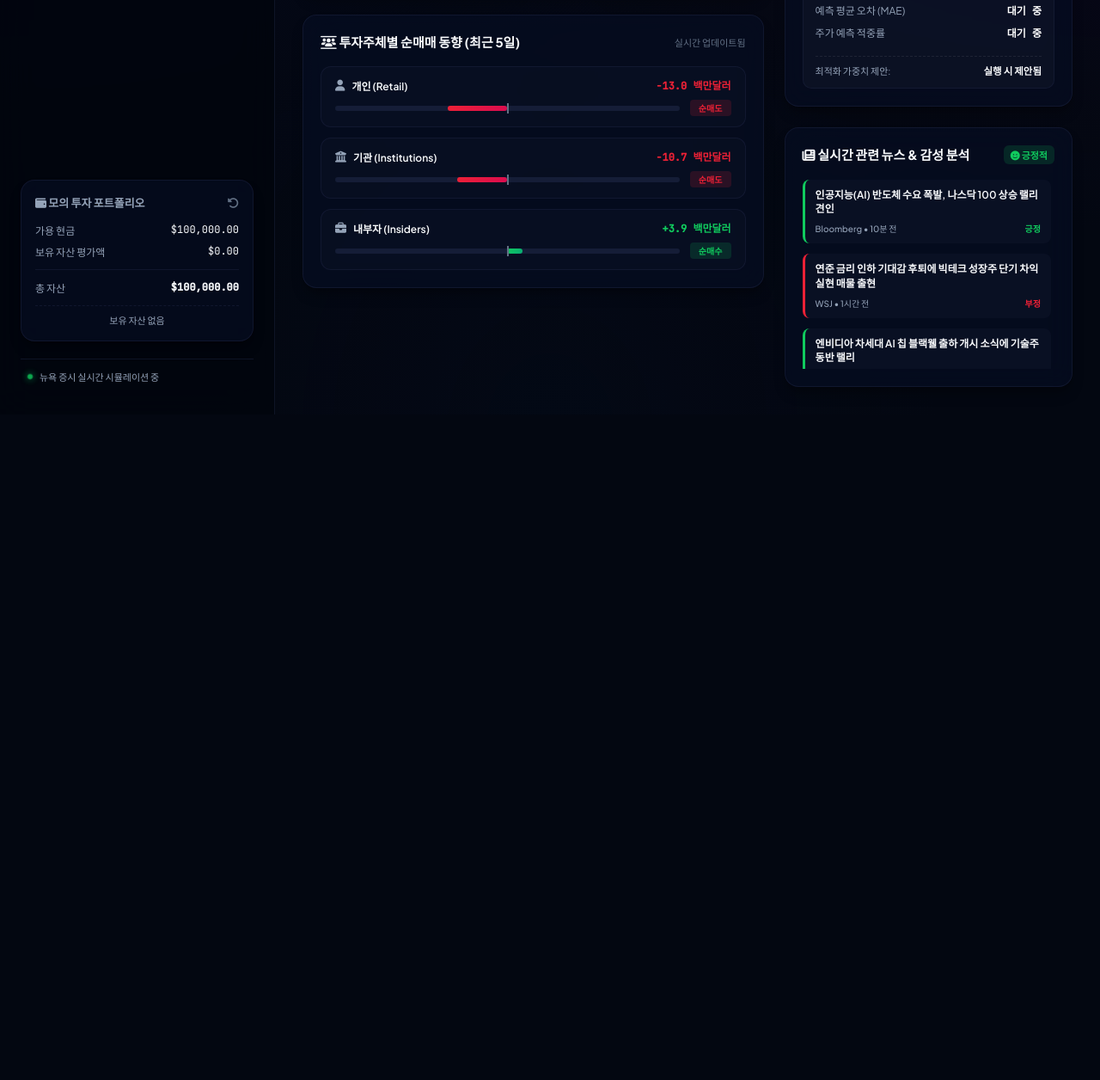
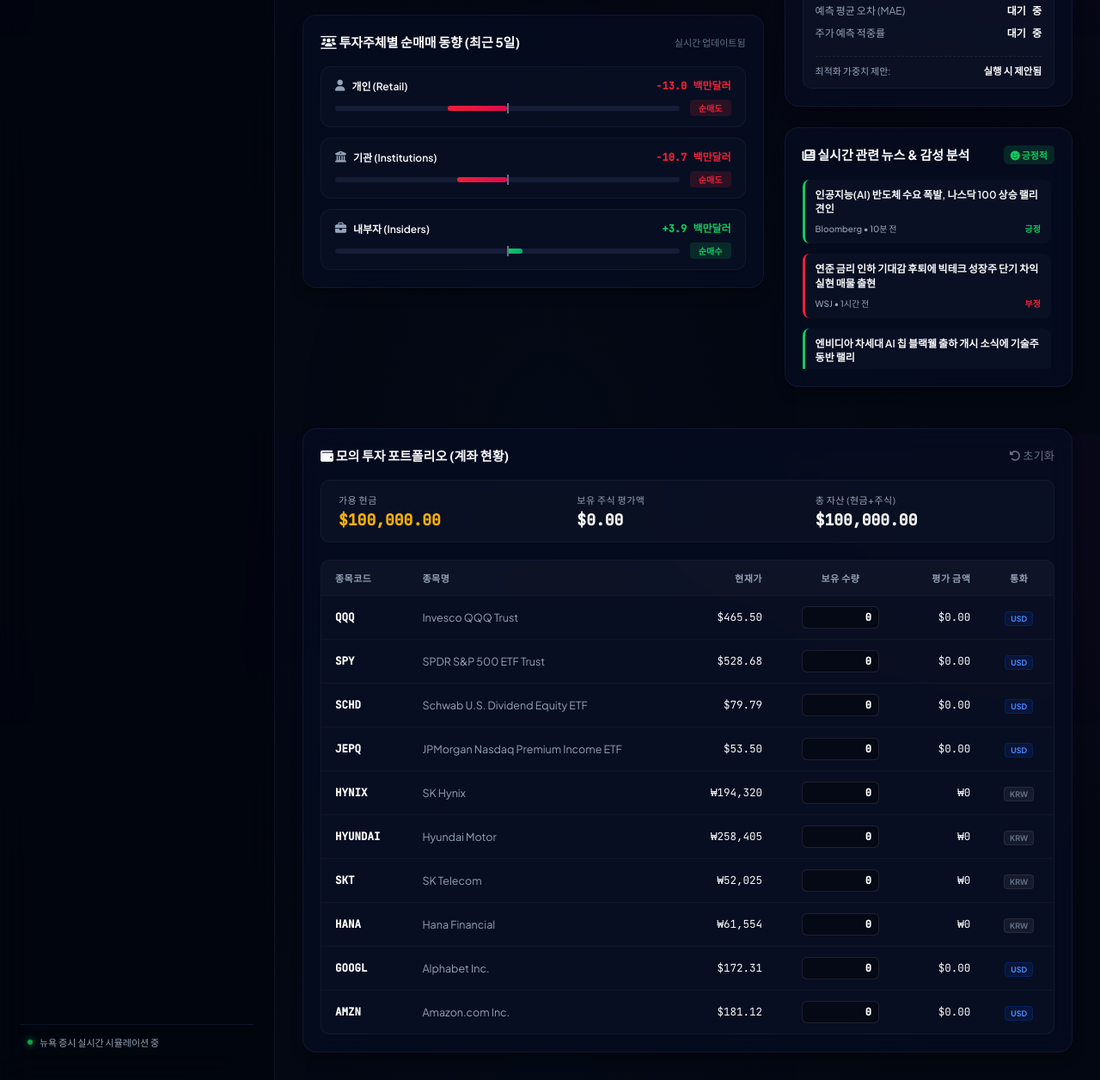
Before and after one commit to leader221/alpharadar, a website: page index.html in a window 1280 px wide. Shown: the part 1095-2351 px from the top of the page at 86% size. Before the commit the page ends 1577 px from the top, so only its background shows below. Drawn offline with nearby package versions, Linux system fonts and the light colour scheme; no server answers.

Commit message:
Relocate mock portfolio to page bottom, display as a table, and support direct quantity editing

```diff
--- a/app.js
+++ b/app.js
@@ -1093,36 +1093,40 @@ function updatePortfolioUI() {
     document.getElementById('portfolio-cash').innerText = `$${portfolio.cash.toLocaleString(undefined, { minimumFractionDigits: 2, maximumFractionDigits: 2 })}`;
 
     let holdingsValue = 0;
-    const holdingsListContainer = document.getElementById('portfolio-holdings-list');
-    holdingsListContainer.innerHTML = '';
-
-    Object.keys(portfolio.holdings).forEach(ticker => {
-        const shares = portfolio.holdings[ticker];
-        if (shares > 0) {
-            const currentClose = historicalData[ticker][historicalData[ticker].length - 1].close;
+    const tableBody = document.getElementById('portfolio-holdings-table-body');
+    if (tableBody) {
+        tableBody.innerHTML = '';
+
+        // Loop through all registered tickers to display them in the portfolio table
+        const tickers = Object.keys(tickerMetadata);
+        tickers.forEach(ticker => {
+            const shares = portfolio.holdings[ticker] || 0;
+            const history = historicalData[ticker];
+            const currentClose = (history && history.length > 0) ? history[history.length - 1].close : 0;
             const value = shares * currentClose;
             const meta = tickerMetadata[ticker];
+
             let valueInUSD = value;
-            if (meta.currency === 'KRW') {
+            if (meta.currency === 'KRW' && USDKRW) {
                 valueInUSD = value / USDKRW;
             }
             holdingsValue += valueInUSD;
 
-            const row = document.createElement('div');
-            row.className = 'holding-item';
+            const row = document.createElement('tr');
             row.innerHTML = `
-                <div class="holding-left">
-                    <span class="holding-symbol text-white">${ticker}</span>
-                    <span class="holding-shares">${shares}주</span>
-                </div>
-                <span class="holding-value text-white">${formatMoney(value, meta.currency)}</span>
+                <td style="font-family: var(--font-mono); font-weight: 700; color: #fff;">${ticker}</td>
+                <td style="color: var(--text-muted);">${meta.name}</td>
+                <td class="text-right font-mono">${formatMoney(currentClose, meta.currency)}</td>
+                <td class="text-center">
+                    <input type="number" class="input-holding-shares" data-ticker="${ticker}" value="${shares}" min="0">
+                </td>
+                <td class="text-right font-mono text-white">${formatMoney(value, meta.currency)}</td>
+                <td class="text-center">
+                    <span class="search-result-badge ${meta.currency === 'KRW' ? 'exchange' : 'type'}" style="padding: 2px 6px;">${meta.currency}</span>
+                </td>
             `;
-            holdingsListContainer.appendChild(row);
-        }
-    });
-
-    if (holdingsValue === 0) {
-        holdingsListContainer.innerHTML = '<span class="stat-label text-dark" style="font-size: 11px; text-align: center; display: block; width: 100%;">보유 자산 없음</span>';
+            tableBody.appendChild(row);
+        });
     }
 
     const totalValue = portfolio.cash + holdingsValue;
@@ -1410,13 +1414,29 @@ document.addEventListener('DOMContentLoaded', () => {
 
     // Portfolio Reset
     document.getElementById('reset-portfolio').addEventListener('click', () => {
-        portfolio = {
-            cash: 100000.00,
-            holdings: { QQQ: 0, SPY: 0, SCHD: 0, JEPQ: 0, HYNIX: 0, HYUNDAI: 0, SKT: 0, HANA: 0, GOOGL: 0, AMZN: 0 }
-        };
+        portfolio.cash = 100000.00;
+        Object.keys(portfolio.holdings).forEach(ticker => {
+            portfolio.holdings[ticker] = 0;
+        });
         updatePortfolioUI();
         showToast('모의 포트폴리오가 초기화되었습니다.');
     });
+
+    // Direct Inline Holdings Quantity Editing
+    const tableBodyElement = document.getElementById('portfolio-holdings-table-body');
+    if (tableBodyElement) {
+        tableBodyElement.addEventListener('change', (e) => {
+            if (e.target.classList.contains('input-holding-shares')) {
+                const ticker = e.target.getAttribute('data-ticker');
+                let newQty = parseInt(e.target.value);
+                if (isNaN(newQty) || newQty < 0) newQty = 0;
+
+                portfolio.holdings[ticker] = newQty;
+                updatePortfolioUI();
+                showToast(`${tickerMetadata[ticker].name} 보유량이 ${newQty}주로 직접 수정되었습니다.`);
+            }
+        });
+    }
 
     // Local popular Korean stocks dictionary for quick lookup and fallback (bypasses Yahoo Finance CJK 400 Bad Request error)
     const KOREAN_STOCK_DICTIONARY = [
--- a/index.html
+++ b/index.html
@@ -127,28 +127,6 @@
                 </div>
             </nav>
 
-            <!-- Mock Portfolio Simulator -->
-            <div class="sidebar-portfolio card">
-                <div class="card-header-simple">
-                    <h3><i class="fa-solid fa-wallet"></i> 모의 투자 포트폴리오</h3>
-                    <button class="btn-reset" id="reset-portfolio" title="초기화"><i class="fa-solid fa-rotate-left"></i></button>
-                </div>
-                <div class="portfolio-stat">
-                    <span class="stat-label">가용 현금</span>
-                    <span class="stat-value text-gold" id="portfolio-cash">$100,000.00</span>
-                </div>
-                <div class="portfolio-stat">
-                    <span class="stat-label">보유 자산 평가액</span>
-                    <span class="stat-value" id="portfolio-holding-val">$0.00</span>
-                </div>
-                <div class="portfolio-stat border-top">
-                    <span class="stat-label">총 자산</span>
-                    <span class="stat-value font-bold text-white" id="portfolio-total">$100,000.00</span>
-                </div>
-                <div class="portfolio-holdings" id="portfolio-holdings-list">
-                    <!-- Dynamic Holdings list will go here -->
-                </div>
-            </div>
 
             <!-- Market Status Indicator -->
             <div class="market-status">
@@ -449,6 +427,47 @@
                     </div>
                 </div>
             </div>
+
+            <!-- Mock Portfolio Simulator Card (Placed at the bottom of the main content) -->
+            <div class="portfolio-card card">
+                <div class="card-header">
+                    <h3><i class="fa-solid fa-wallet"></i> 모의 투자 포트폴리오 (계좌 현황)</h3>
+                    <button class="btn-reset" id="reset-portfolio" title="초기화"><i class="fa-solid fa-rotate-left"></i> 초기화</button>
+                </div>
+
+                <div class="portfolio-summary-row">
+                    <div class="summary-item">
+                        <span class="summary-label">가용 현금</span>
+                        <span class="summary-value text-gold" id="portfolio-cash">$100,000.00</span>
+                    </div>
+                    <div class="summary-item">
+                        <span class="summary-label">보유 주식 평가액</span>
+                        <span class="summary-value" id="portfolio-holding-val">$0.00</span>
+                    </div>
+                    <div class="summary-item">
+                        <span class="summary-label">총 자산 (현금+주식)</span>
+                        <span class="summary-value text-green" id="portfolio-total">$100,000.00</span>
+                    </div>
+                </div>
+
+                <div class="portfolio-table-wrapper">
+                    <table class="portfolio-table">
+                        <thead>
+                            <tr>
+                                <th>종목코드</th>
+                                <th>종목명</th>
+                                <th class="text-right">현재가</th>
+                                <th class="text-center" style="width: 150px;">보유 수량</th>
+                                <th class="text-right">평가 금액</th>
+                                <th class="text-center">통화</th>
+                            </tr>
+                        </thead>
+                        <tbody id="portfolio-holdings-table-body">
+                            <!-- Dynamic holdings rows will go here -->
+                        </tbody>
+                    </table>
+                </div>
+            </div>
         </main>
     </div>
 
--- a/styles.css
+++ b/styles.css
@@ -1559,3 +1559,132 @@ body {
     font-weight: 600;
     color: #fff;
 }
+
+/* ==========================================
+   12. BOTTOM PORTFOLIO CARD STYLING
+   ========================================== */
+.portfolio-card {
+    margin-top: 24px;
+    display: flex;
+    flex-direction: column;
+}
+
+.portfolio-summary-row {
+    display: grid;
+    grid-template-columns: repeat(3, 1fr);
+    gap: 20px;
+    margin-bottom: 20px;
+    background: hsla(224, 40%, 12%, 0.4);
+    border: 1px solid var(--border-color);
+    border-radius: 10px;
+    padding: 14px 20px;
+}
+
+.portfolio-summary-row .summary-item {
+    display: flex;
+    flex-direction: column;
+    gap: 4px;
+}
+
+.portfolio-summary-row .summary-label {
+    font-size: 11px;
+    color: var(--text-muted);
+    text-transform: uppercase;
+    letter-spacing: 0.5px;
+}
+
+.portfolio-summary-row .summary-value {
+    font-size: 18px;
+    font-weight: 700;
+    font-family: var(--font-mono);
+}
+
+.portfolio-table-wrapper {
+    background: hsla(224, 40%, 12%, 0.35);
+    border: 1px solid var(--border-color);
+    border-radius: 10px;
+    overflow: hidden;
+}
+
+.portfolio-table {
+    width: 100%;
+    border-collapse: collapse;
+    font-size: 12.5px;
+    text-align: left;
+}
+
+.portfolio-table th {
+    background: rgba(255, 255, 255, 0.02);
+    border-bottom: 1px solid var(--border-color);
+    color: var(--text-muted);
+    font-size: 11px;
+    font-weight: 700;
+    text-transform: uppercase;
+    letter-spacing: 0.5px;
+    padding: 12px 16px;
+}
+
+.portfolio-table td {
+    padding: 12px 16px;
+    border-bottom: 1px solid rgba(255, 255, 255, 0.03);
+    color: var(--text-primary);
+}
+
+.portfolio-table tr:last-child td {
+    border-bottom: none;
+}
+
+.portfolio-table tr:hover td {
+    background: rgba(255, 255, 255, 0.015);
+}
+
+.portfolio-table th.text-right,
+.portfolio-table td.text-right {
+    text-align: right;
+}
+
+.portfolio-table th.text-center,
+.portfolio-table td.text-center {
+    text-align: center;
+}
+
+/* Custom inline number input for holding shares */
+.input-holding-shares {
+    background: rgba(0, 0, 0, 0.35);
+    border: 1px solid rgba(255, 255, 255, 0.1);
+    border-radius: 6px;
+    color: #fff;
+    font-family: var(--font-mono);
+    font-size: 12px;
+    font-weight: 600;
+    padding: 4px 8px;
+    width: 90px;
+    text-align: right;
+    outline: none;
+    transition: all var(--transition-fast) ease;
+}
+
+.input-holding-shares:focus {
+    border-color: var(--color-primary);
+    background: rgba(0, 0, 0, 0.6);
+    box-shadow: 0 0 0 2px hsla(220, 100%, 50%, 0.15);
+}
+
+/* Chrome, Safari, Edge, Opera number input controls hide */
+.input-holding-shares::-webkit-outer-spin-button,
+.input-holding-shares::-webkit-inner-spin-button {
+    -webkit-appearance: none;
+    margin: 0;
+}
+
+/* Firefox number input controls hide */
+.input-holding-shares {
+    -moz-appearance: textfield;
+}
+
+@media (max-width: 1024px) {
+    .portfolio-summary-row {
+        grid-template-columns: 1fr;
+        gap: 12px;
+    }
+}
```
